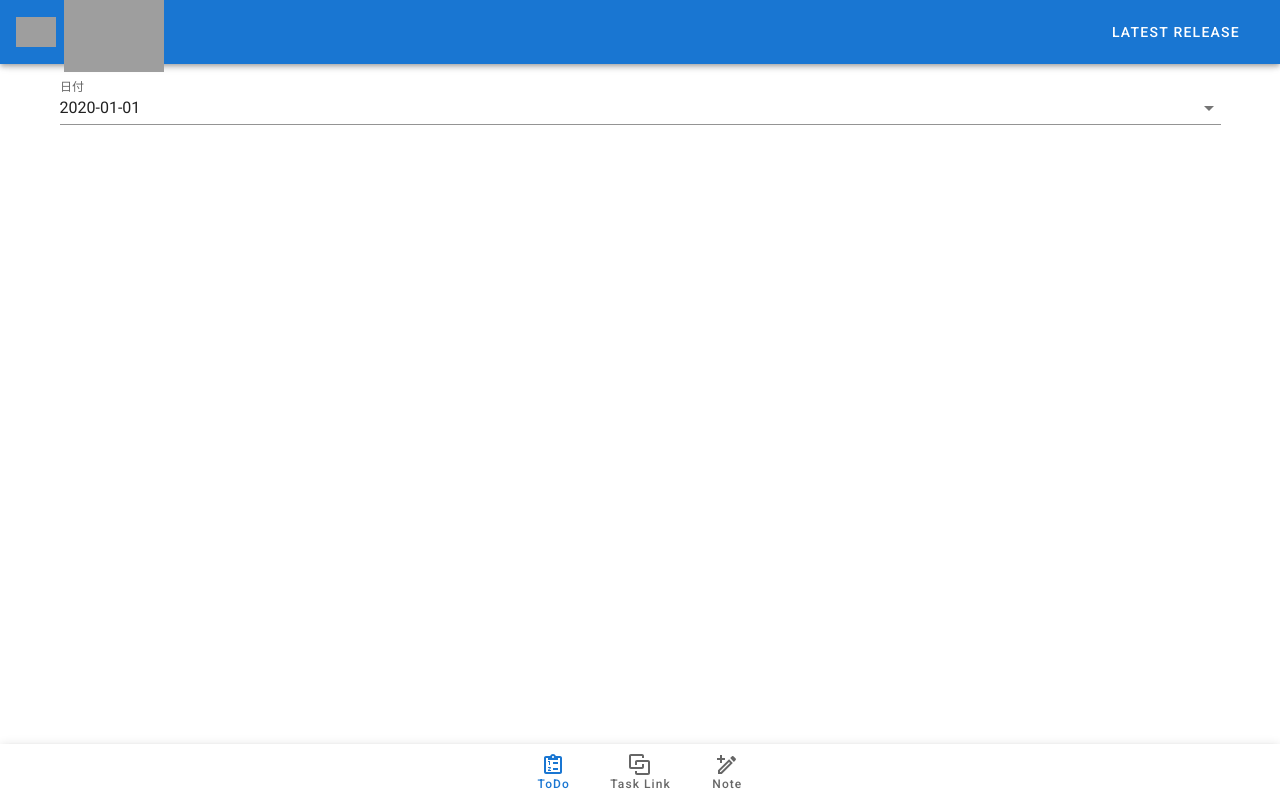
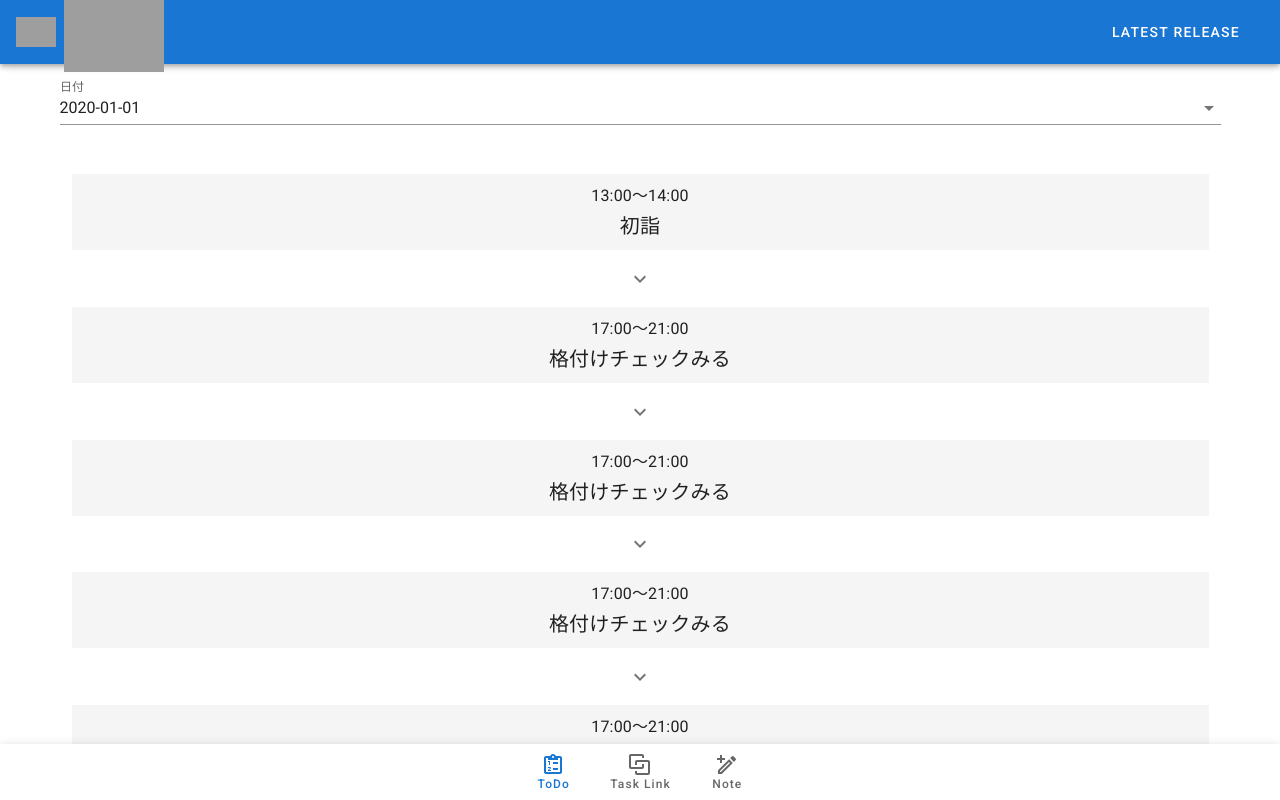
Before and after one commit to tessai9/Vuetify_todo, a Vue app: page /#/link in a window 1280 px wide. Shown: the top 800 px of the page. Built offline with nearby package versions, Linux system fonts and the light colour scheme; grey boxes are pictures that could not be loaded.

Commit message:
added task link page layout

```diff
--- /dev/null
+++ b/src/components/TaskDetail.vue
@@ -0,0 +1,21 @@
+<template>
+  <div class="grey lighten-4 task">
+    <div class="subtitle-1">{{ start_time }}〜{{ end_time }}</div>
+    <div class="title">{{ title }}</div>
+    <div class="body-2">{{ content }}</div>
+  </div>
+</template>
+
+<script>
+export default {
+  name: 'TaskDetail',
+  props: ['start_time', 'end_time', 'title', 'content']
+}
+</script>
+
+<style lang="scss" scoped>
+.task {
+  margin: 1rem 0;
+  padding: 0.5rem;
+}
+</style>
--- a/src/components/TaskItem.vue
+++ b/src/components/TaskItem.vue
@@ -5,26 +5,24 @@
         <p class="headline">{{item.date}}</p>
       </v-expansion-panel-header>
       <v-expansion-panel-content>
-        <div class="grey lighten-4 task" v-for="(task, index) in item.tasks" v-bind:key="index">
-          <div class="subtitle-1">{{task.start_time}}〜{{task.end_time}}</div>
-          <div class="title">{{task.title}}</div>
-          <div class="body-2">{{task.content}}</div>
-        </div>
+        <TaskDetail
+           v-for="(task, index) in item.tasks" v-bind:key="index"
+          :start_time="task.start_time"
+          :end_time="task.end_time"
+          :title="task.title"
+          :content="task.content"
+        ></TaskDetail>
       </v-expansion-panel-content>
     </v-expansion-panel>
   </v-expansion-panels>
 </template>
 
 <script>
+import TaskDetail from '@/components/TaskDetail.vue'
+
 export default {
   name: 'TaskItem',
-  props: ['item']
+  props: ['item'],
+  components: { TaskDetail }
 }
 </script>
-
-<style lang="scss">
-.task {
-  margin: 1rem 0;
-  padding: 0.5rem;
-}
-</style>
--- a/src/views/TaskLink.vue
+++ b/src/views/TaskLink.vue
@@ -1,14 +1,35 @@
 <template>
   <v-container>
     <v-select :items="date_list" v-model="current_date" label="日付"></v-select>
+    <v-container>
+      <div
+        v-for="(task, index) in task_order.tasks"
+        :key="index"
+        class="text-center"
+      >
+        <TaskDetail
+          :start_time="task.start_time"
+          :end_time="task.end_time"
+          :title="task.title"
+        ></TaskDetail>
+        <v-icon>{{ arrow_icon }}</v-icon>
+      </div>
+      <p class="text-center mt-8">
+        <v-btn outlined color="primary">追加</v-btn>
+      </p>
+    </v-container>
   </v-container>
 </template>
 
 <script>
+import TaskDetail from '@/components/TaskDetail.vue'
+import { mdiChevronDown } from '@mdi/js'
+
 export default {
   name: 'TaskLink',
   data() {
     return {
+      arrow_icon: mdiChevronDown,
       current_date: '2020-01-01',
       date_list: [
         '2020-01-01',
@@ -16,8 +37,49 @@ export default {
         '2020-01-03',
         '2020-01-04',
         '2020-01-05'
-      ]
+      ],
+      task_order: {
+        date: '2020-01-01',
+        tasks: [
+          {
+            start_time: '13:00',
+            end_time: '14:00',
+            title: '初詣',
+          },
+          {
+            start_time: '17:00',
+            end_time: '21:00',
+            title: '格付けチェックみる',
+          },
+          {
+            start_time: '17:00',
+            end_time: '21:00',
+            title: '格付けチェックみる',
+          },
+          {
+            start_time: '17:00',
+            end_time: '21:00',
+            title: '格付けチェックみる',
+          },
+          {
+            start_time: '17:00',
+            end_time: '21:00',
+            title: '格付けチェックみる',
+          },
+          {
+            start_time: '17:00',
+            end_time: '21:00',
+            title: '格付けチェックみる',
+          },
+          {
+            start_time: '17:00',
+            end_time: '21:00',
+            title: '格付けチェックみる',
+          }
+        ]
+      }
     }
-  }
+  },
+  components: { TaskDetail }
 }
 </script>
```
